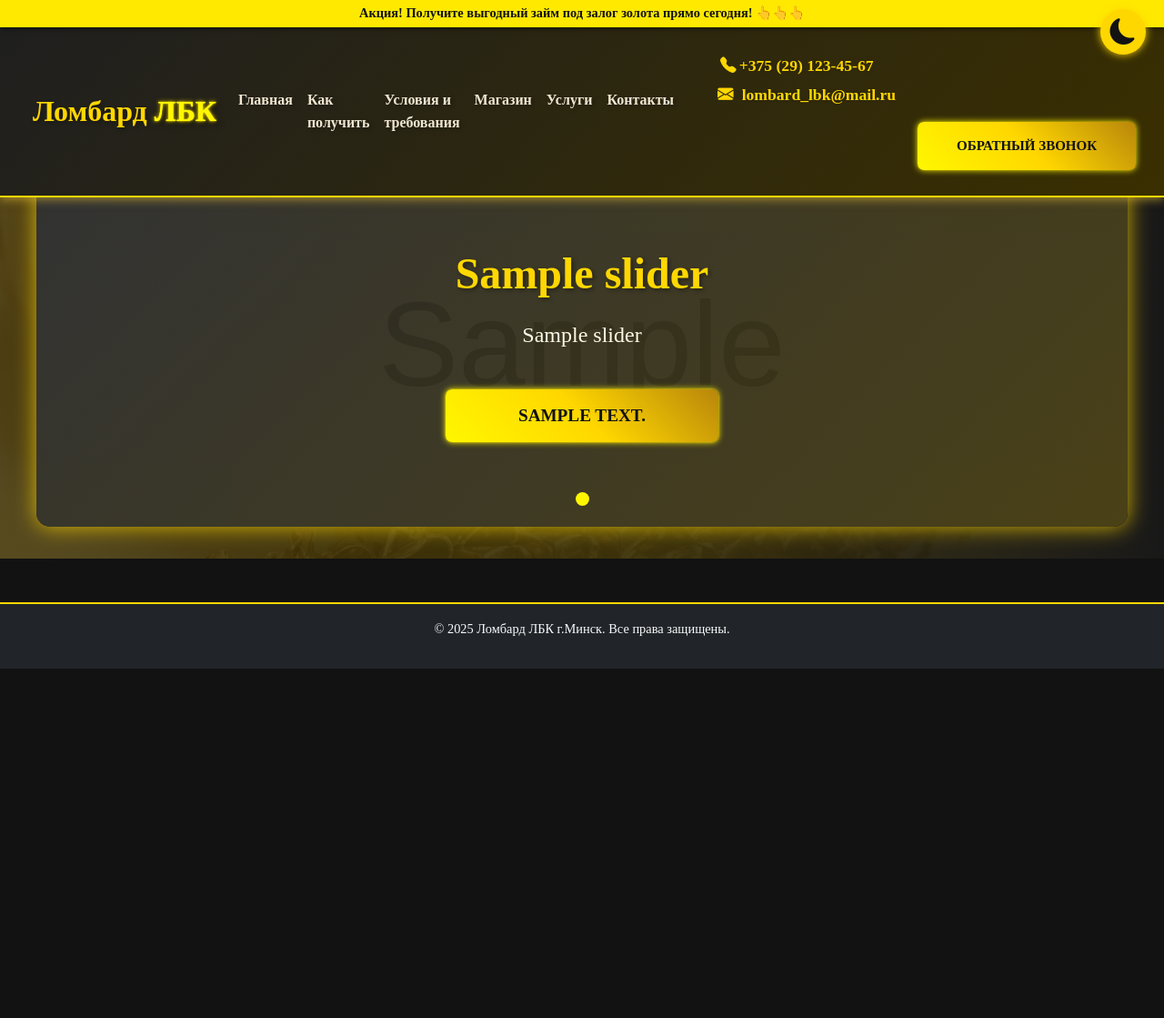
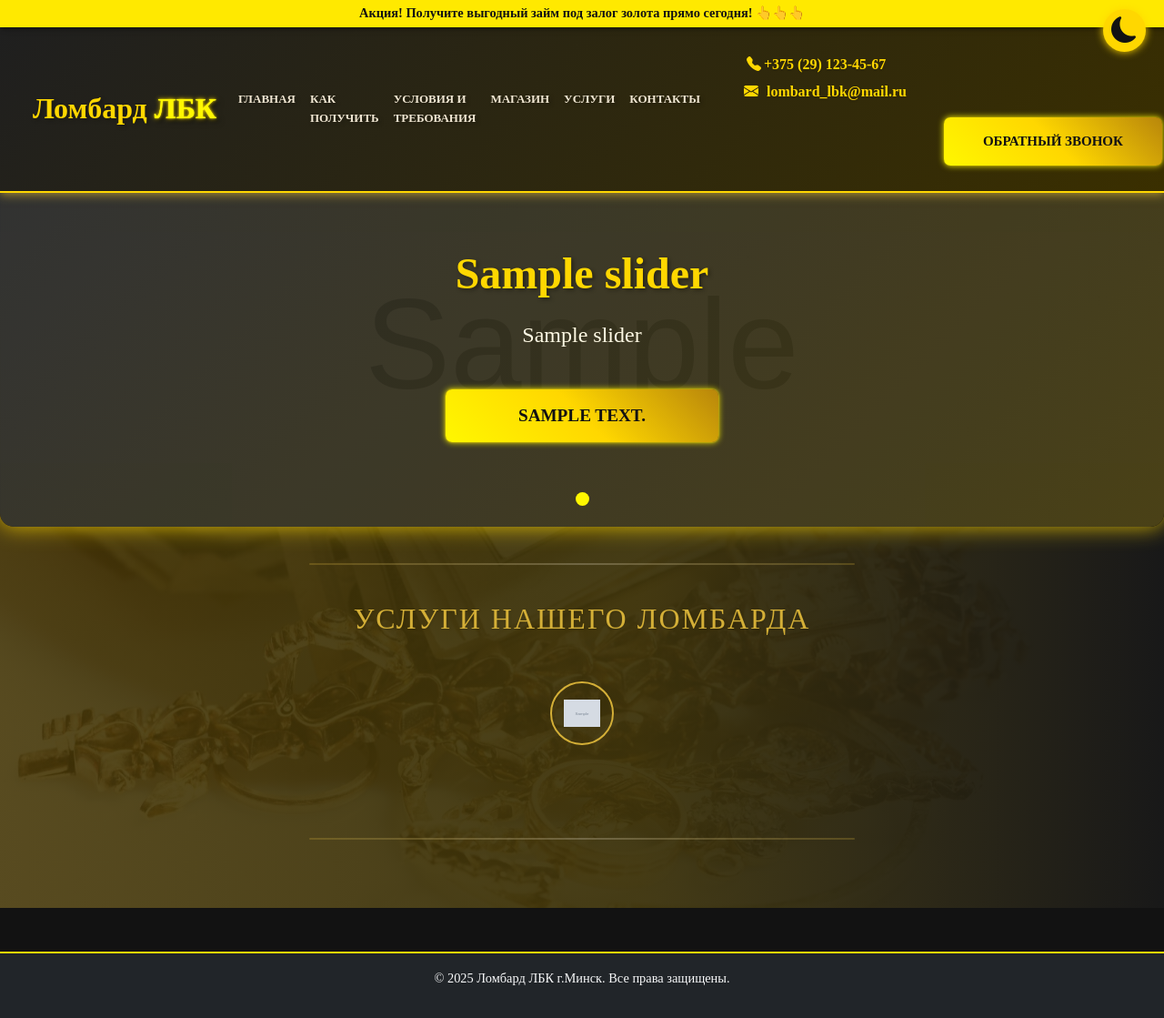
Before and after one commit to TumashenkaAliaksandr/lomabard_lbk, a Django app: page / in a window 1280 px wide. Shown: the whole page at 91% size. Before the commit the page ends 735 px from the top, so only its background shows below. Run offline with Django 5.2, Linux system fonts and the light colour scheme; tables that the repository leaves empty hold one stand-in row (values such as "Sample post"); grey boxes marked "Sample" are stand-in pictures.

Commit message:
added new styles and new block - services, added new model - ServiceIcon, admin, integrations in the html, added new html templates - icons main, zaim, single_product

```diff
--- a/webapp/models.py
+++ b/webapp/models.py
@@ -15,3 +15,16 @@ class Slider(models.Model):
 
     def __str__(self):
         return self.title
+
+
+class ServiceIcon(models.Model):
+    name = models.CharField("Название услуги", max_length=100)
+    icon = models.ImageField("Иконка услуги", upload_to='service_icons/')
+    link = models.URLField("Ссылка на страницу услуги", blank=True)
+
+    class Meta:
+        verbose_name = "Иконка услуги"
+        verbose_name_plural = "Иконки услуг"
+
+    def __str__(self):
+        return self.name
--- a/webapp/static/webapp/css/main.css
+++ b/webapp/static/webapp/css/main.css
@@ -39,8 +39,8 @@ body .main-bg {
     position: fixed;
     top: 10px;
     right: 20px;
-    width: 50px;
-    height: 50px;
+    width: 47px;
+    height: 47px;
     border-radius: 50%;
     border: none;
     background-color: #ffd700;
@@ -195,6 +195,8 @@ header.header {
     font-weight: 600;
     transition: color 0.3s ease;
     filter: drop-shadow(2px 2px 2px rgba(0, 0, 0, 0.3));
+    text-transform: uppercase;
+    font-size: 13px;
 }
 
 .nav-link:hover, .nav-link:focus {
@@ -238,7 +240,7 @@ header.header {
 .contact-info {
     color: #f0e6d2;
     font-weight: 600;
-    font-size: 1.1rem;
+    font-size: 1rem;
     user-select: none;
     margin-left: 30px;
 }
@@ -375,7 +377,7 @@ header.header {
 .hero-slider {
   position: relative;
   width: 100%;
-  max-width: 1200px;
+  max-width: 1350px;
   margin: 0 auto;
   height: 400px;
   overflow: hidden;
@@ -485,6 +487,144 @@ body.light-theme .hero-slider {
     box-shadow: 0 0 25px rgba(212, 175, 55, 0.4);
 }
 
+.services-icons {
+  display: flex;
+  justify-content: center;
+  align-items: center;
+  gap: 40px; /* равные горизонтальные отступы между service-item */
+  padding: 20px 0;
+}
+
+.service-item {
+  cursor: pointer;
+  display: flex;
+  flex-direction: column;
+  align-items: center;
+  min-width: 110px; /* фиксированная ширина для одинаковой ширины элементов */
+  box-sizing: border-box;
+}
+
+.service-item a {
+  text-decoration: none;
+  color: inherit;
+  display: flex;
+  flex-direction: column;
+  align-items: center;
+  width: 100%; /* чтобы ссылка занимала всю ширину service-item */
+}
+
+.icon-wrapper {
+  width: 70px;
+  height: 70px;
+  border: 2px solid #d4af37;
+  border-radius: 50%;
+  display: flex;
+  justify-content: center;
+  align-items: center;
+  padding: 6px;
+  box-sizing: border-box;
+  transition: box-shadow 0.3s ease;
+  margin-bottom: 8px; /* отступ под иконкой */
+}
+
+.icon-wrapper:hover {
+  box-shadow: 0 0 8px 2px rgba(212, 175, 55, 0.7);
+}
+
+.service-icon {
+  width: 40px;
+  height: 40px;
+  object-fit: contain;
+}
+
+.service-label {
+  opacity: 0;
+  transition: opacity 0.3s ease;
+  pointer-events: none;
+  font-size: 15.7px;
+  white-space: nowrap;
+  text-transform: uppercase;
+  color: #ffed00; /* по умолчанию жёлтый */
+  margin-top: 8px; /* отступ сверху для равных вертикальных промежутков */
+  width: 100%; /* чтобы текст занимал всю ширину и был выровнен */
+  text-align: center;
+  box-sizing: border-box;
+}
+
+/* Цвет для светлой темы — тёмный */
+body.light-theme .service-label {
+  color: #222222;
+  filter: drop-shadow(1px 1px 1px rgba(0, 0, 0, 0.15));
+}
+
+/* Цвет для тёмной темы — жёлтый */
+body.dark-theme .service-label {
+  color: #ffed00;
+}
+
+/* Показываем подпись при наведении на ссылку */
+.service-item a:hover .service-label {
+  opacity: 1;
+  pointer-events: auto;
+}
+
+
+.services-title {
+    font-size: 2rem;                       /* крупный размер */
+    color: #d4af37;                       /* золотистый цвет, подходящий для ломбарда */
+    text-align: center;
+    margin-bottom: 30px;
+    text-transform: uppercase;            /* заглавные буквы */
+    letter-spacing: 2px;                  /* увеличенный межбуквенный интервал */
+    user-select: none;                    /* запрет выделения */
+    filter: drop-shadow(1px 1px 1px rgba(0, 0, 0, 0.1));
+}
+
+.icon-wrapper {
+    width: 70px;               /* размер обводки */
+    height: 70px;
+    border: 2px solid #d4af37; /* золотистая рамка */
+    border-radius: 50%;        /* круглая форма */
+    display: flex;
+    justify-content: center;
+    align-items: center;
+    padding: 6px;              /* внутренний отступ, чтобы иконка не прилегала к рамке */
+    box-sizing: border-box;    /* учитываем padding в размерах */
+    transition: box-shadow 0.3s ease;
+}
+
+/* Можно добавить эффект при наведении */
+.icon-wrapper:hover {
+    box-shadow: 0 0 8px 2px rgba(212, 175, 55, 0.7);
+}
+
+
+.section-divider {
+    border: none;
+    height: 2px;                  /* толщина линии */
+    background: linear-gradient(90deg, #d4af37, #f0e6d2, #d4af37); /* золотистый градиент */
+    margin: 40px 0;               /* отступы сверху и снизу */
+    border-radius: 1px;           /* скругление краёв */
+    width: 90%;                   /* ширина линии */
+    max-width: 600px;             /* максимальная ширина */
+    margin-left: auto;            /* центрирование */
+    margin-right: auto;
+}
+
+
+body.light-theme .section-divider {
+    border: none;
+    height: 3px;
+    background: linear-gradient(90deg, #796628, #f0e6d2, #d8a603);
+    margin: 40px 0;
+    border-radius: 1px;
+    width: 90%;
+    max-width: 600px;
+    margin-left: auto;
+    margin-right: auto;
+    filter: drop-shadow(2px 2px 2px rgba(0, 0, 0, 0.3));
+}
+
 
 /* Футер */
 .footer {
--- /dev/null
+++ b/webapp/templates/webapp/icons_main.html
@@ -0,0 +1,16 @@
+{% load static %}
+
+
+<h2 class="services-title">Услуги нашего Ломбарда</h2>
+<section class="services-icons">
+    {% for service in services %}
+        <div class="service-item">
+            <a href="{{ service.link }}">
+                <div class="icon-wrapper">
+                    <img src="{{ service.icon.url }}" alt="{{ service.name }}" class="service-icon">
+                </div>
+                <span class="service-label">{{ service.name }}</span>
+            </a>
+        </div>
+    {% endfor %}
+</section>
--- a/webapp/templates/webapp/index.html
+++ b/webapp/templates/webapp/index.html
@@ -71,6 +71,12 @@
     <main class="main-bg main-content">
         {% include 'main/main_slider.html' %}
 
+         <hr class="section-divider">
+
+       {% include 'webapp/icons_main.html' %}
+
+        <hr class="section-divider">
+
     </main>
 
     <footer class="footer bg-dark text-light py-3 mt-5">
--- a/webapp/views.py
+++ b/webapp/views.py
@@ -1,8 +1,9 @@
 from django.shortcuts import render
 
-from webapp.models import Slider
+from webapp.models import Slider, ServiceIcon
 
 
 def index(request):
     slides = Slider.objects.all()
-    return render(request, 'webapp/index.html', {'slides': slides})
+    services = ServiceIcon.objects.all()
+    return render(request, 'webapp/index.html', {'slides': slides, 'services': services})
```
Also changed, not shown: webapp/admin.py (+18 -1 lines), webapp/templates/webapp/single_product.html (added, +10 -0 lines), webapp/templates/webapp/zaim.html (added, +10 -0 lines), webapp/migrations/0002_serviceicon.py (added).
